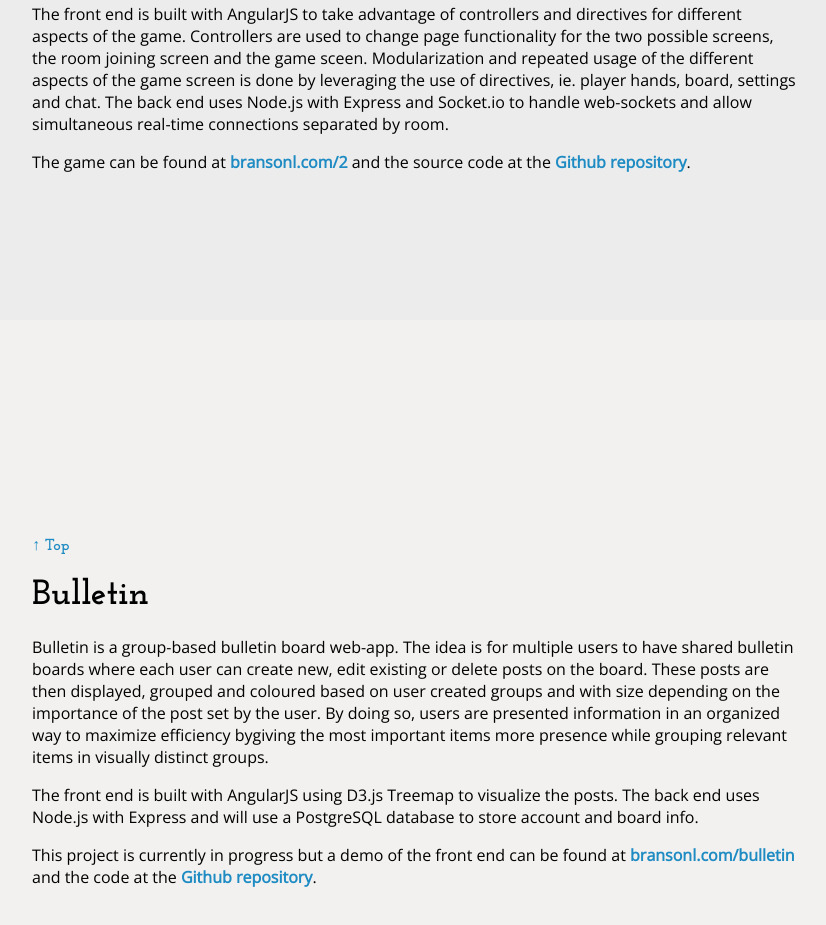
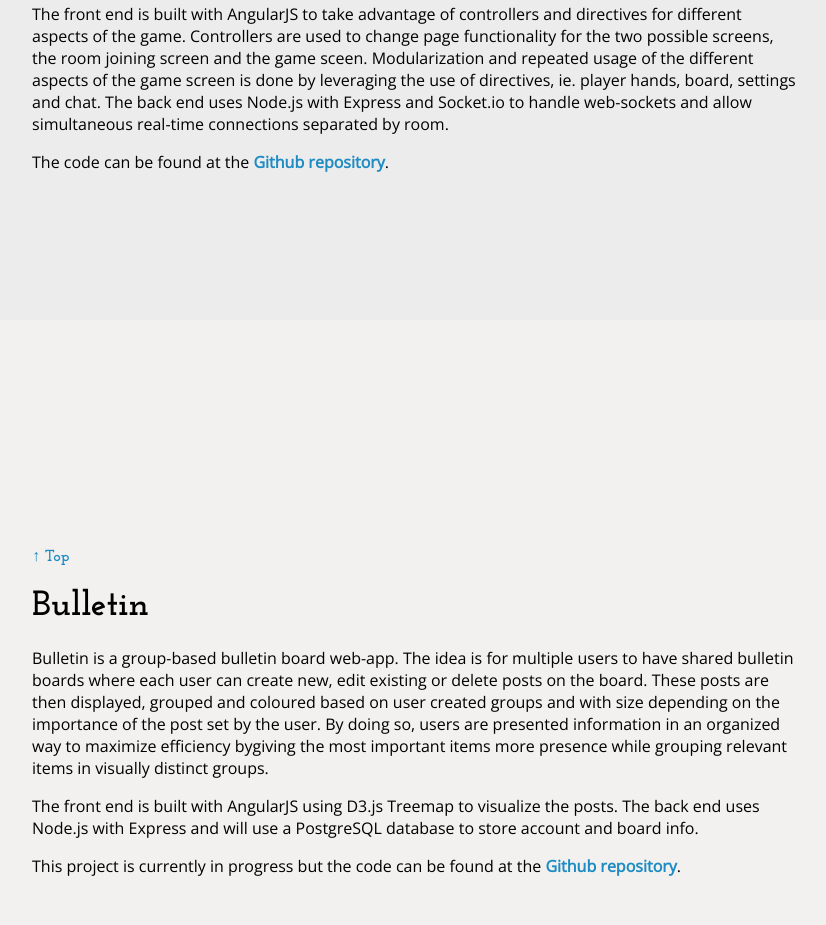
Before and after one commit to bransonl/bransonl.com, a plain HTML site: page index.html in a window 1280 px wide. Shown: the part 1280-2205 px from the top of the page, without its empty margins (224-1050 px from the left). Drawn offline with nearby package versions, Linux system fonts and the light colour scheme.

Commit message:
Removed links

```diff
--- a/index.html
+++ b/index.html
@@ -52,7 +52,7 @@
 				<p>2 is a real-time multiplayer Big 2 web-app capable of handling multiple simultaneous games in separate rooms. It also has a built in chat allowing players to communicate with one another during a game. It has a spectator functionality, giving people a way to watch games even if the room is full, the game is in progress or if they simply do not want to play. There is also a player substitution feature where players can swap in a spectator to play in their place.</p>
 				<p>The server provides a variety of commands depending on the person's role of host, player or spectator, with most restricted to the host of the room. The commands' functions include starting, pausing, resuming, ending, and restarting a game, transferring host privileges, substituting players, changing roles, and leaving a room. Information on these commands can be retrieved using /help in the chat box.</p>
 				<p>The front end is built with AngularJS to take advantage of controllers and directives for different aspects of the game. Controllers are used to change page functionality for the two possible screens, the room joining screen and the game sceen. Modularization and repeated usage of the different aspects of the game screen is done by leveraging the use of directives, ie. player hands, board, settings and chat. The back end uses Node.js with Express and Socket.io to handle web-sockets and allow simultaneous real-time connections separated by room.</p>
-				<p>The game can be found at <a href="http://bransonl.com/2">bransonl.com/2</a> and the source code at the <a href="https://github.com/bransonl/2">Github repository</a>.</p>
+				<p>The code can be found at the <a href="https://github.com/bransonl/2">Github repository</a>.</p>
 			</div>
 			<div class="project-img">
 				<!--<h1>Images</h1>
@@ -67,7 +67,7 @@
 				<h1><a class="header-link" href="http://bransonl.com/bulletin">Bulletin</a></h1>
 				<p>Bulletin is a group-based bulletin board web-app. The idea is for multiple users to have shared bulletin boards where each user can create new, edit existing or delete posts on the board. These posts are then displayed, grouped and coloured based on user created groups and with size depending on the importance of the post set by the user. By doing so, users are presented information in an organized way to maximize efficiency bygiving the most important items more presence while grouping relevant items in visually distinct groups.</p>
 				<p>The front end is built with AngularJS using D3.js Treemap to visualize the posts. The back end uses Node.js with Express and will use a PostgreSQL database to store account and board info.</p>
-				<p>This project is currently in progress but a demo of the front end can be found at <a href="http://bransonl.com/bulletin">bransonl.com/bulletin</a> and the code at the <a href="https://github.com/bransonl/bulletin">Github repository</a>.</p>
+				<p>This project is currently in progress but the code can be found at the <a href="https://github.com/bransonl/bulletin">Github repository</a>.</p>
 			</div>
 			<div class="project-img">
 				<!--<h1>Images</h1>
```
